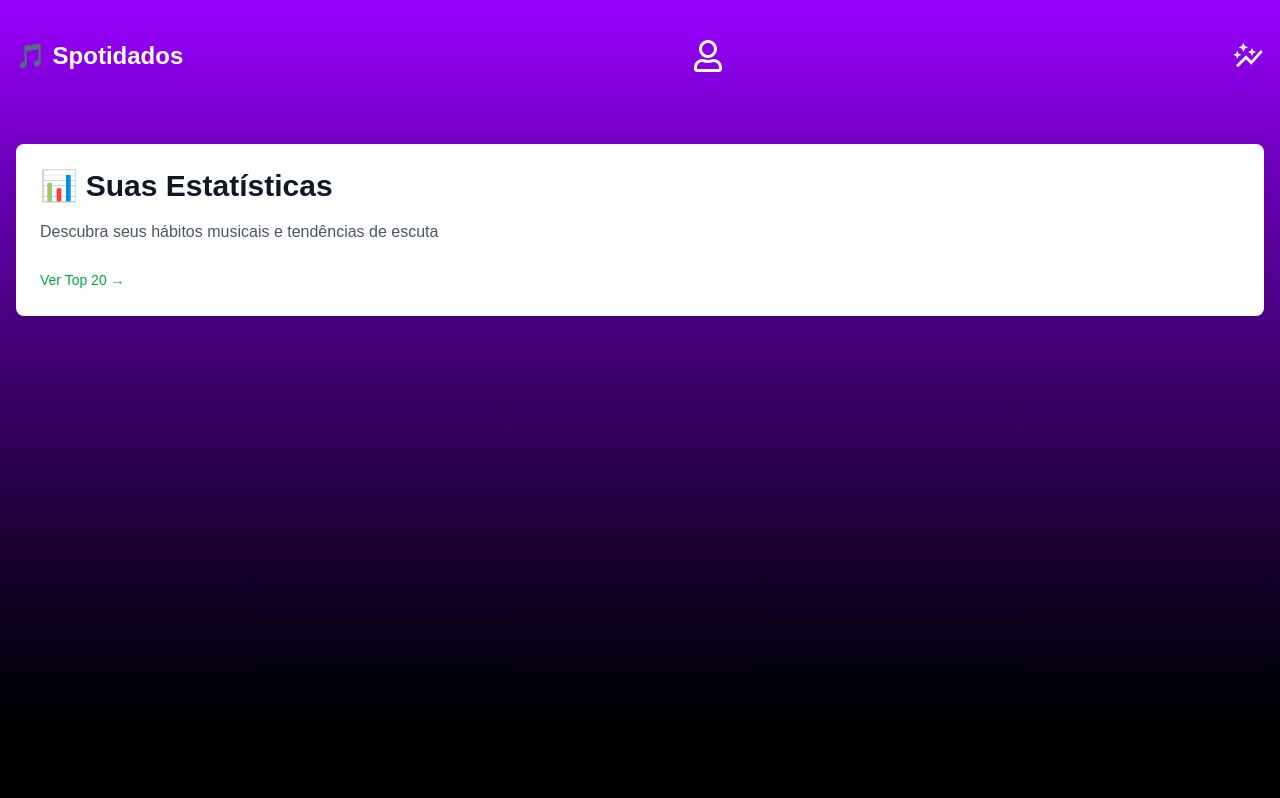
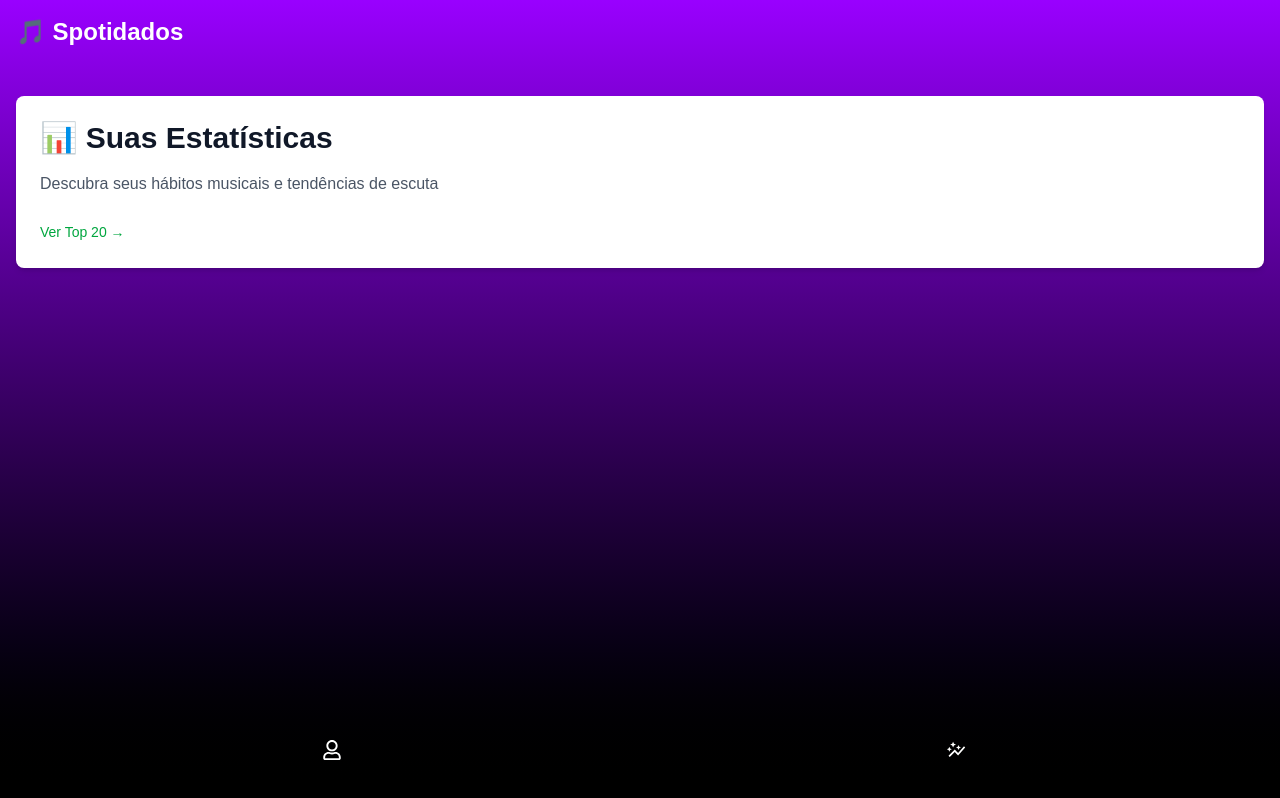
Before and after one commit to guiverdadebuss/next_desafio_spotdados, a Next.js app in the folder spotdados/: page /estatisticas in a window 1280 px wide. Built offline with nearby package versions, Linux system fonts and the light colour scheme.

Commit message:
feat: navbars

```diff
--- a/spotdados/src/components/Navbar.jsx
+++ b/spotdados/src/components/Navbar.jsx
@@ -2,6 +2,7 @@ import Link from "next/link";
 import { useRouter } from "next/router";
 import { FaRegUser } from "react-icons/fa";
 import { MdAutoGraph } from "react-icons/md";
+import Image from "next/image";
 
 export default function Navbar() {
   const router = useRouter();
@@ -13,19 +14,6 @@ export default function Navbar() {
         🎵 Spotidados
       </Link>
 
-      <div className="flex space-x-6">
-        <Link href="/perfil" className={isActive("/perfil") ? " p-2" : "p-2"}>
-          <FaRegUser className="size-8" />
-        </Link>
-      </div>
-      <div>
-        <Link
-          href="/estatisticas"
-          className={isActive("/estatisticas") ? " p-2" : "p-2"}
-        >
-          <MdAutoGraph className="size-8" />
-        </Link>
-      </div>
     </nav>
   );
 }
--- /dev/null
+++ b/spotdados/src/components/Navbar2.jsx
@@ -0,0 +1,28 @@
+import Link from "next/link";
+import { useRouter } from "next/router";
+import { FaRegUser } from "react-icons/fa";
+import { MdAutoGraph } from "react-icons/md";
+import Image from "next/image";
+
+export default function Navbar2() {
+  const router = useRouter();
+  const isActive = (path) => router.pathname === path;
+
+  return (
+    <nav className="bg-transparent text-white p-4 flex justify-around items-center">
+      <div className="flex space-x-6">
+        <Link href="/" className={isActive("/") ? " p-2" : "p-2"}>
+          <FaRegUser className="size-5" />
+        </Link>
+      </div>
+      <div>
+        <Link
+          href="/estatisticas"
+          className={isActive("/estatisticas") ? " p-2" : "p-2"}
+        >
+          <MdAutoGraph className="size-5" />
+        </Link>
+      </div>
+    </nav>
+  );
+}
--- a/spotdados/src/pages/_app.js
+++ b/spotdados/src/pages/_app.js
@@ -1,6 +1,5 @@
 import "@/styles/globals.css";
 import Navbar from "@/components/Navbar";
-import Footer from "@/components/Footer";
 import Navbar2 from "@/components/Navbar2";
 
 export default function App({ Component, pageProps }) {
@@ -10,6 +9,7 @@ export default function App({ Component, pageProps }) {
       <main className="container mx-auto px-4 py-8 flex-grow">
         <Component {...pageProps} />
       </main>
+      <Navbar2 />
     </div>
   );
 }
```
Also changed, not shown: spotdados/public/spotidados.png (added).
